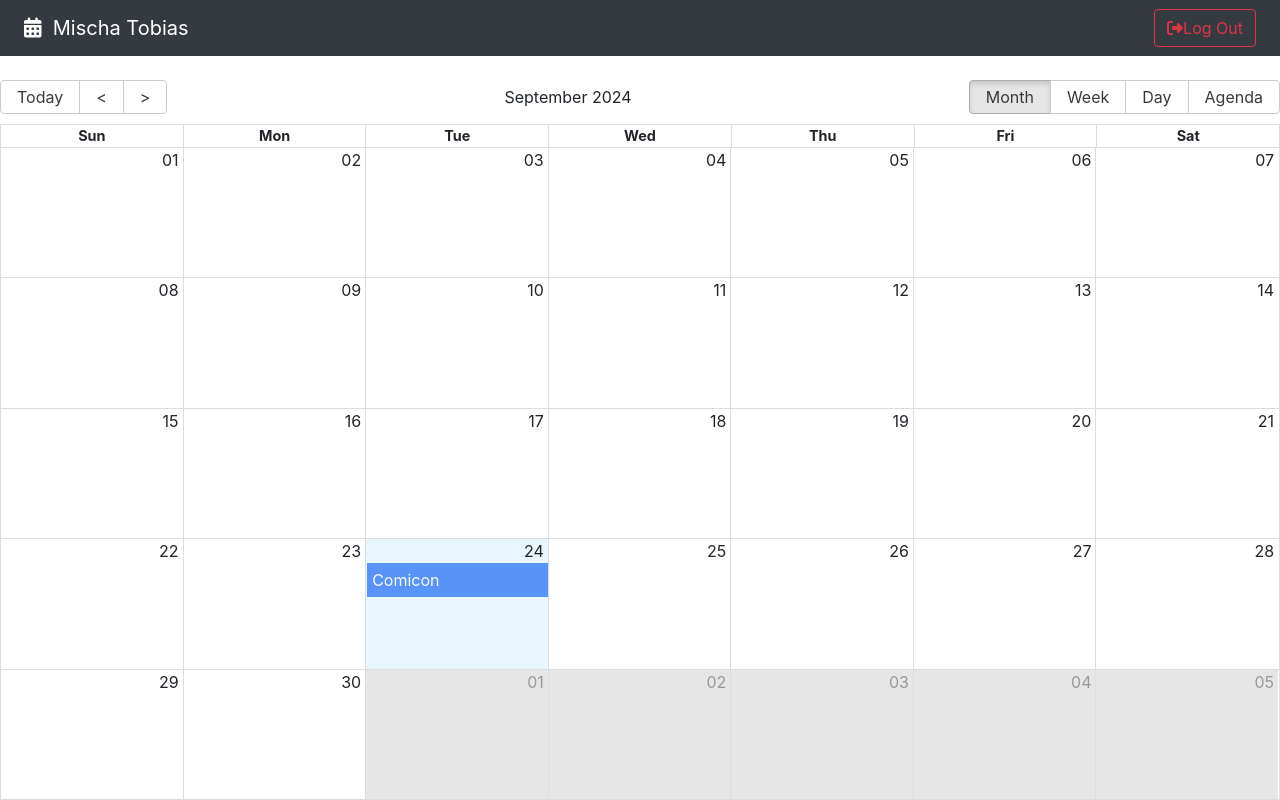
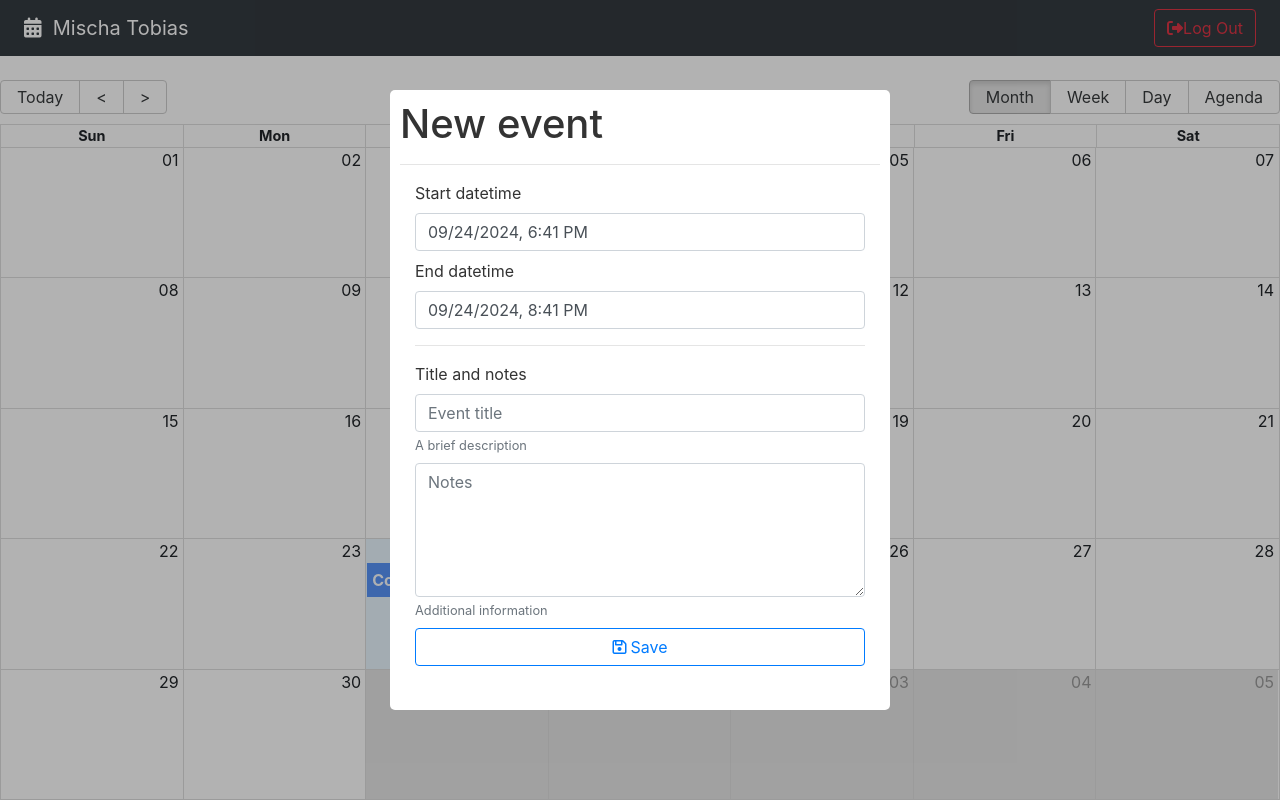
Before and after one commit to MischaTobias/react-calendar, a React (Vite) app: page /auth in a window 1280 px wide. Built offline with nearby package versions, Linux system fonts and the light colour scheme.

Commit message:
add CalendarModal and CalendarEvent components

```diff
--- a/package.json
+++ b/package.json
@@ -13,7 +13,9 @@
     "date-fns": "^4.1.0",
     "react": "^18.3.1",
     "react-big-calendar": "^1.14.1",
+    "react-datepicker": "^7.4.0",
     "react-dom": "^18.3.1",
+    "react-modal": "^3.16.1",
     "react-router-dom": "^6.26.2"
   },
   "devDependencies": {
--- /dev/null
+++ b/src/calendar/components/CalendarEvent.jsx
@@ -0,0 +1,10 @@
+export const CalendarEvent = ({ event }) => {
+  const { title, user } = event;
+
+  return (
+    <>
+      <strong>{title}</strong>
+      <span> - {user.name}</span>
+    </>
+  );
+};
--- /dev/null
+++ b/src/calendar/components/CalendarModal.jsx
@@ -0,0 +1,116 @@
+import { useState } from "react";
+
+import { addHours, set } from "date-fns";
+import Modal from "react-modal";
+import DatePicker from "react-datepicker";
+import "react-datepicker/dist/react-datepicker.css";
+
+const customStyles = {
+  content: {
+    top: "50%",
+    left: "50%",
+    right: "auto",
+    bottom: "auto",
+    marginRight: "-50%",
+    transform: "translate(-50%, -50%)",
+  },
+};
+
+Modal.setAppElement("#root");
+
+export const CalendarModal = () => {
+  const [isOpen, setIsOpen] = useState(true);
+  const [formValues, setFormValues] = useState({
+    title: "",
+    notes: "",
+    start: new Date(),
+    end: addHours(new Date(), 2),
+  });
+
+  const onInputChanged = (event) => {
+    const { name, value } = event.target;
+    setFormValues({ ...formValues, [name]: value });
+  };
+
+  const onDateChanged = (event, changing) => {
+    setFormValues({ ...formValues, [changing]: event });
+  };
+
+  const onCloseModal = () => {
+    console.log("closing modal");
+    setIsOpen(false);
+  };
+
+  return (
+    <Modal
+      className="modal"
+      closeTimeoutMS={200}
+      isOpen={isOpen}
+      onRequestClose={onCloseModal}
+      overlayClassName="modal-background"
+      style={customStyles}
+    >
+      <h1> New event </h1>
+      <hr />
+      <form className="container">
+        <div className="form-group mb-2">
+          <label>Start datetime</label>
+          <DatePicker
+            className="form-control"
+            dateFormat="Pp"
+            onChange={(event) => onDateChanged(event, "start")}
+            selected={formValues.start}
+          />
+        </div>
+
+        <div className="form-group mb-2">
+          <label>End datetime</label>
+          <DatePicker
+            className="form-control"
+            dateFormat="Pp"
+            minDate={formValues.start}
+            onChange={(event) => onDateChanged(event, "end")}
+            selected={formValues.end}
+          />
+        </div>
+
+        <hr />
+        <div className="form-group mb-2">
+          <label>Title and notes</label>
+          <input
+            type="text"
+            className="form-control"
+            placeholder="Event title"
+            name="title"
+            autoComplete="off"
+            value={formValues.title}
+            onChange={onInputChanged}
+          />
+          <small id="emailHelp" className="form-text text-muted">
+            A brief description
+          </small>
+        </div>
+
+        <div className="form-group mb-2">
+          <textarea
+            type="text"
+            className="form-control"
+            placeholder="Notes"
+            rows="5"
+            name="notes"
+            value={formValues.notes}
+            onChange={onInputChanged}
+          ></textarea>
+          <small id="emailHelp" className="form-text text-muted">
+            Additional information
+          </small>
+        </div>
+
+        <button type="submit" className="btn btn-outline-primary btn-block">
+          <i className="far fa-save mr-1"></i>
+          <span>Save</span>
+        </button>
+      </form>
+    </Modal>
+  );
+};
--- a/src/calendar/components/index.js
+++ b/src/calendar/components/index.js
@@ -1 +1,3 @@
 export * from "./NavBar";
+export * from "./CalendarEvent";
+export * from "./CalendarModal";
--- a/src/calendar/pages/CalendarPage.jsx
+++ b/src/calendar/pages/CalendarPage.jsx
@@ -1,9 +1,10 @@
+import { useState } from "react";
+
 import { Calendar } from "react-big-calendar";
 import "react-big-calendar/lib/css/react-big-calendar.css";
-
-import { NavBar } from "../";
 import { addHours } from "date-fns";
 
+import { CalendarEvent, CalendarModal, NavBar } from "../";
 import { getMessagesEN, localizer } from "../../helpers";
 
 export const events = [
@@ -22,9 +23,11 @@ export const events = [
 ];
 
 export const CalendarPage = () => {
+  const [lastView, setLastView] = useState(
+    localStorage.getItem("lastView") || "month"
+  );
+
   const eventStyleGetter = (event, start, end, isSelected) => {
-    console.log({ event, start, end, isSelected });
-
     const style = {
       backgroundColor: "#347CF7",
       borderRadius: "0px",
@@ -38,18 +41,37 @@ export const CalendarPage = () => {
     };
   };
 
+  const onDoubleClick = (event) => {
+    console.log({ doubleClick: event });
+  };
+  const onSelect = (event) => {
+    console.log({ click: event });
+  };
+  const onViewChanged = (event) => {
+    localStorage.setItem("lastView", event);
+  };
+
   return (
     <>
       <NavBar />
       <Calendar
+        components={{
+          event: CalendarEvent,
+        }}
+        defaultView={lastView}
+        endAccessor="end"
+        eventPropGetter={eventStyleGetter}
+        events={events}
         localizer={localizer}
-        events={events}
+        messages={getMessagesEN()}
+        onDoubleClickEvent={onDoubleClick}
+        onSelectEvent={onSelect}
+        onView={onViewChanged}
         startAccessor="start"
-        endAccessor="end"
         style={{ height: "calc(100vh - 80px)" }}
-        messages={getMessagesEN()}
-        eventPropGetter={eventStyleGetter}
       />
+
+      <CalendarModal />
     </>
   );
 };
--- a/src/styles.css
+++ b/src/styles.css
@@ -1,69 +1,44 @@
-/* :root {
-  font-family: Inter, system-ui, Avenir, Helvetica, Arial, sans-serif;
-  line-height: 1.5;
-  font-weight: 400;
-
-  color-scheme: light dark;
-  color: rgba(255, 255, 255, 0.87);
-  background-color: #242424;
-
-  font-synthesis: none;
-  text-rendering: optimizeLegibility;
-  -webkit-font-smoothing: antialiased;
-  -moz-osx-font-smoothing: grayscale;
+/* Modal */
+.ReactModalPortal > div{
+  opacity: 0;
 }
 
-a {
-  font-weight: 500;
-  color: #646cff;
-  text-decoration: inherit;
-}
-a:hover {
-  color: #535bf2;
-} */
-
-/* body {
-  margin: 0;
+.ReactModalPortal .ReactModal__Overlay {
+  align-items: center;
   display: flex;
-  place-items: center;
   justify-content: center;
-  min-width: 320px;
-  min-height: 100vh;
-} */
-/*
-h1 {
-  font-size: 3.2em;
-  line-height: 1.1;
+  transition: opacity .2s ease-in-out;
+  z-index: 999;
 }
 
-button {
-  border-radius: 8px;
-  border: 1px solid transparent;
-  padding: 0.6em 1.2em;
-  font-size: 1em;
-  font-weight: 500;
-  font-family: inherit;
-  background-color: #1a1a1a;
-  cursor: pointer;
-  transition: border-color 0.25s;
-}
-button:hover {
-  border-color: #646cff;
-}
-button:focus,
-button:focus-visible {
-  outline: 4px auto -webkit-focus-ring-color;
+.modal-background {
+  background-color: rgba(0, 0, 0, 0.3);
+  bottom: 0;
+  left: 0;
+  right: 0;
+  top: 0;
+  position: fixed;
 }
 
-@media (prefers-color-scheme: light) {
-  :root {
-    color: #213547;
-    background-color: #ffffff;
-  }
-  a:hover {
-    color: #747bff;
-  }
-  button {
-    background-color: #f9f9f9;
-  }
-} */
+.ReactModalPortal .ReactModal__Overlay--after-open {
+  opacity: 1;
+}
+
+.ReactModalPortal .ReactModal__Overlay--before-close {
+  opacity: 0;
+}
+
+.modal {
+  background: white;
+  border-radius: 5px;
+  color: rgb(51, 51, 51);
+  display: inline;
+  max-height: 620px;
+  max-width: 500px;
+  outline: none;
+  padding: 10px;
+}
+
+.react-datepicker-wrapper {
+  width: 100%;
+}
```
Also changed, not shown: 1 other file (tests, documents, lock files or other folders).
